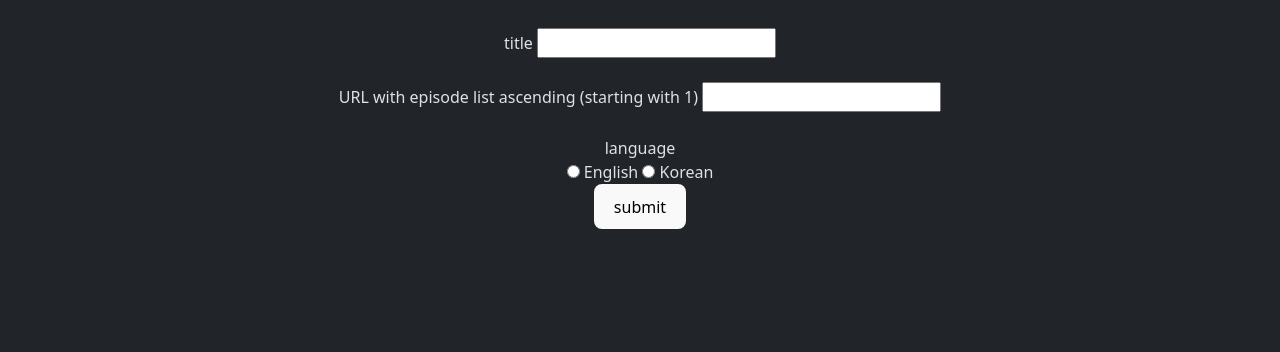
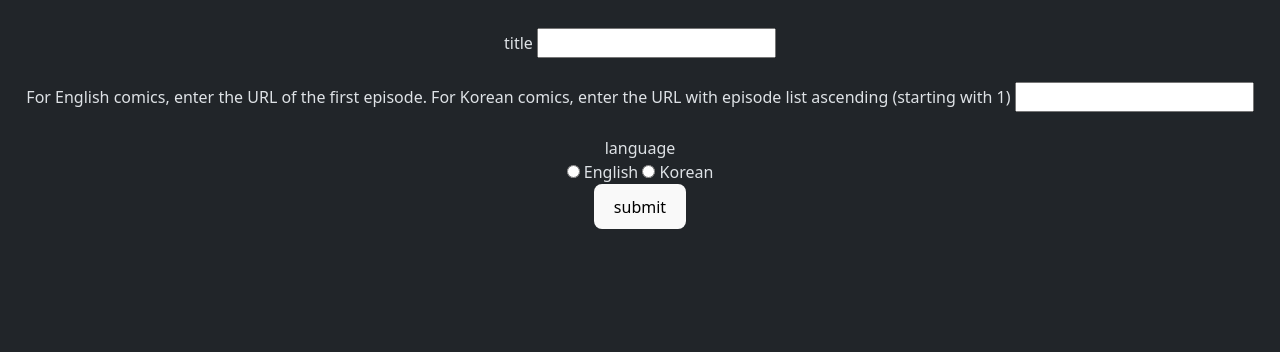
Before and after one commit to catbyte-io/comic-reader, a Flask app: page /add-comic in a window 1280 px wide. Shown: the part 68-420 px from the top of the page. Run offline with Flask 3, Linux system fonts and the light colour scheme; some libraries are stand-ins or nearby versions; some web fonts are replaced.

Commit message:
Add additional instructions for URLs.

```diff
--- a/static/templates/add_comic.html
+++ b/static/templates/add_comic.html
@@ -24,7 +24,7 @@
         </div>
         <br>
         <div>
-            <label for="{{ form.url.id }}">URL with episode list ascending (starting with 1)</label>
+            <label for="{{ form.url.id }}">For English comics, enter the URL of the first episode. For Korean comics, enter the URL with episode list ascending (starting with 1)</label>
             {{ form.url }}
             {% for error in form.url.errors %}
                 <div style="color: red;">{{ error }}</div>
```
